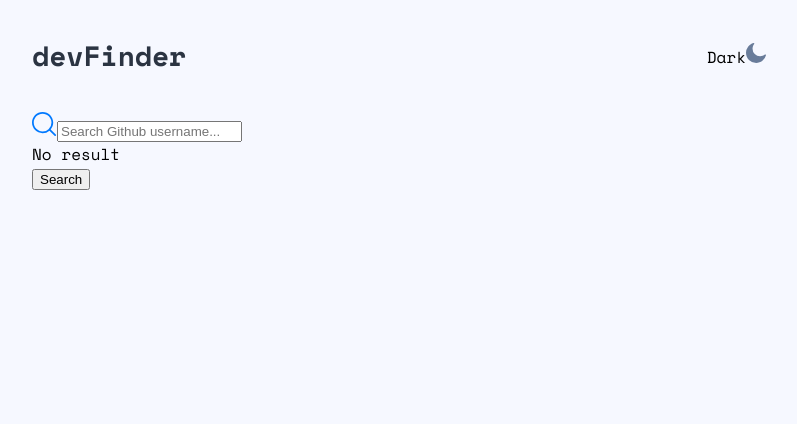
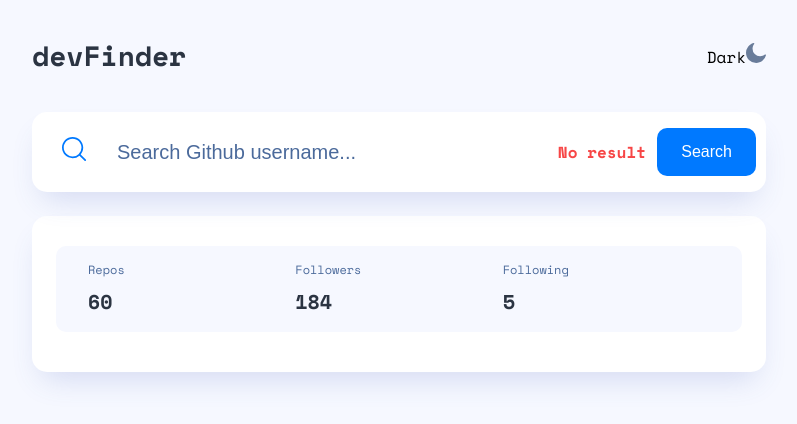
Before and after one commit to hil1ch/developer-finder-ts, a React (Create React App) app: page / in a window 1280 px wide. Shown: the top 424 px of the page, without its empty margins (241-1038 px from the left). Built offline with nearby package versions, Linux system fonts and the light colour scheme.

Commit message:
feat: компонент статистики

```diff
--- a/src/App.tsx
+++ b/src/App.tsx
@@ -1,12 +1,16 @@
 import { Container } from "components/Container";
 import { Header } from "components/Header";
 import { Search } from "components/Search";
+import { UserCard } from "components/UserCard";
+
+import { defaultUser } from "mock";
 
 function App() {
   return (
       <Container>
         <Header />
         <Search hasError onSubmit={() => {}}/>
+        <UserCard {...defaultUser}/>
       </Container>
   );
 }
--- a/src/components/Button/Button.module.scss
+++ b/src/components/Button/Button.module.scss
@@ -1 +1,14 @@
-.button {}
+.button {
+  padding: 12px 24px;
+  border-radius: 10px;
+  border: none;
+  background-color: var(--main-color);
+  color: var(--white);
+  font-size: 1rem;
+  line-height: 1.5;
+  cursor: pointer;
+
+  &:hover {
+    background-color: var(--main-color-hover);
+  }
+}
--- a/src/components/Search/Search.module.scss
+++ b/src/components/Search/Search.module.scss
@@ -1 +1,83 @@
-.search {}
+:global {
+  body[data-theme='light'] {
+    --search-bg: var(--white);
+    --search-color: var(--gray-300);
+    --search-placeholder-color: var(--gray-200);
+    --search-shadow: var(--shadow);
+  }
+
+  body[data-theme='dark'] {
+    --search-bg: var(--gray-400);
+    --search-color: var(--white);
+    --search-placeholder-color: var(--white);
+    --search-shadow: unset;
+  }
+}
+
+.search {
+  position: relative;
+  width: 100%;
+  overflow: hidden;
+  padding: 10px 10px 10px 16px;
+  background-color: var(--search-bg, white);
+  display: flex;
+  align-items: center;
+  box-shadow: var(--search-shadow);
+  border-radius: 15px;
+
+  @media (min-width: 767px) {
+    padding: 10px 10px 10px 30px;
+  }
+
+  &>button {
+    flex-shrink: 0;
+  }
+}
+
+.label {
+  cursor: pointer;
+}
+
+.textField {
+  padding: 0 10px;
+  flex-grow: 5;
+  height: 60px;
+  max-width: calc(100% - 100px - 20px);
+  border: none;
+  color: var(--search-color);
+  font-size: 0.75rem;
+  line-height: 1.5;
+  cursor: pointer;
+  background-color: var(--search-bg);
+
+  &::placeholder {
+    color: var(--search-placeholder-color);
+  }
+
+  &:focus {
+    outline: none;
+  }
+
+  @media (min-width: 767px) {
+    margin: 0 5px;
+    font-size: 1.25rem;
+    margin: 0 20px;
+  }
+}
+
+.error {
+  position: absolute;
+  right: 50%;
+  bottom: 5px;
+  color: var(--error-color);
+  font-size: 1rem;
+  line-height: 1.5;
+  font-weight: 700;
+
+  @media (min-width: 767px) {
+    right: 120px;
+    top: 50%;
+    transform: translateY(-50%);
+    bottom: unset;
+  }
+}
--- /dev/null
+++ b/src/components/UserCard/UserCard.module.scss
@@ -0,0 +1,37 @@
+:global {
+  body[data-theme='light'] {
+    --ucard-bg: var(--white);
+    --bio-color: var(--gray-200);
+    --ucard-shadow: var(--shadow);
+  }
+
+  body[data-theme='dark'] {
+    --ucard-bg: var(--gray-400);
+    --bio-color: var(--white);
+    --ucard-shadow: unset;
+  }
+}
+
+.userCard {
+  margin: 1.5rem 0 3rem;
+  width: 100%;
+  padding: 30px 24px 40px;
+  background-color: var(--ucard-bg);
+  box-shadow: var(--ucard-shadow);
+  border-radius: 15px;
+}
+
+.avatar {
+  border-radius: 50%;
+  max-width: 100%;
+}
+
+.bio {
+  font-size: 1rem;
+  line-height: 1.5;
+  color: var(--bio-color);
+
+  &.empty {
+    opacity: 0.75;
+  }
+}
--- /dev/null
+++ b/src/components/UserCard/UserCard.tsx
@@ -0,0 +1,17 @@
+import { UserStat } from "components/UserStat";
+import styles from "./UserCard.module.scss";
+import { LocalGithubUser } from "types/user";
+
+interface UserCardProps extends LocalGithubUser {}
+
+export const UserCard = (props: UserCardProps) => {
+  return (
+    <div className={styles.userCard}>
+      <UserStat
+        repos={props.repos}
+        followers={props.followers}
+        following={props.following}
+      />
+    </div>
+  );
+};
--- /dev/null
+++ b/src/components/UserCard/index.ts
@@ -0,0 +1 @@
+export * from './UserCard';
--- /dev/null
+++ b/src/components/UserStat/UserStat.module.scss
@@ -0,0 +1,38 @@
+:global {
+  body[data-theme='light'] {
+    --stat-bg: var(--gray-50);
+    --stat-color: var(--gray-300);
+  }
+
+  body[data-theme='dark'] {
+    --stat-bg: var(--gray-500);
+    --stat-color: var(--white);
+  }
+}
+
+.userStat {
+  background-color: var(--stat-bg);
+  color: var(--stat-color);
+  padding: 15px 32px;
+  border-radius: 10px;
+  display: grid;
+  grid-template-columns: repeat(3, 1fr);
+}
+
+.info {
+  display: flex;
+  flex-direction: column;
+  gap: 0.5rem;
+
+  &Title {
+    color: var(--gray-200);
+    font-size: 0.75rem;
+    line-height: 1.5;
+  }
+
+  &Number {
+    font-size: 1.25rem;
+    line-height: 1.5;
+    font-weight: 700;
+  }
+}
--- /dev/null
+++ b/src/components/UserStat/UserStat.tsx
@@ -0,0 +1,24 @@
+import { LocalGithubUser } from "types/user";
+import styles from "./UserStat.module.scss";
+
+export interface UserStatProps
+  extends Pick<LocalGithubUser, "repos" | "followers" | "following"> {}
+
+export const UserStat = ({ repos, followers, following }: UserStatProps) => {
+  return (
+    <div className={styles.userStat}>
+      <div className={styles.info}>
+        <div className={styles.infoTitle}>Repos</div>
+        <div className={styles.infoNumber}>{repos}</div>
+      </div>
+      <div className={styles.info}>
+        <div className={styles.infoTitle}>Followers</div>
+        <div className={styles.infoNumber}>{followers}</div>
+      </div>
+      <div className={styles.info}>
+        <div className={styles.infoTitle}>Following</div>
+        <div className={styles.infoNumber}>{following}</div>
+      </div>
+    </div>
+  );
+};
--- /dev/null
+++ b/src/components/UserStat/index.ts
@@ -0,0 +1 @@
+export * from './UserStat';
--- /dev/null
+++ b/src/mock/index.ts
@@ -0,0 +1,16 @@
+import { LocalGithubUser } from "types/user"
+
+export const defaultUser: LocalGithubUser = {
+  login: "michey85",
+  avatar: "https://avatars.githubusercontent.com/u/36237995?v=4",
+  name: "Mikhail Nepomnyashchiy",
+  company: "EPAM",
+  blog: "mishanep.com",
+  location: "Malaga",
+  bio: "React/Vue developer",
+  twitter: "pcgramota",
+  repos: 60,
+  followers: 184,
+  following: 5,
+  created: "2018-02-07T16:18:45Z",
+}
--- a/src/types/user.ts
+++ b/src/types/user.ts
@@ -21,7 +21,7 @@
 
 export type LocalGithubUser = {
     login: string,
-    id: number,
+    id?: number,
     avatar: string,
     name: string,
     company: string,
```
